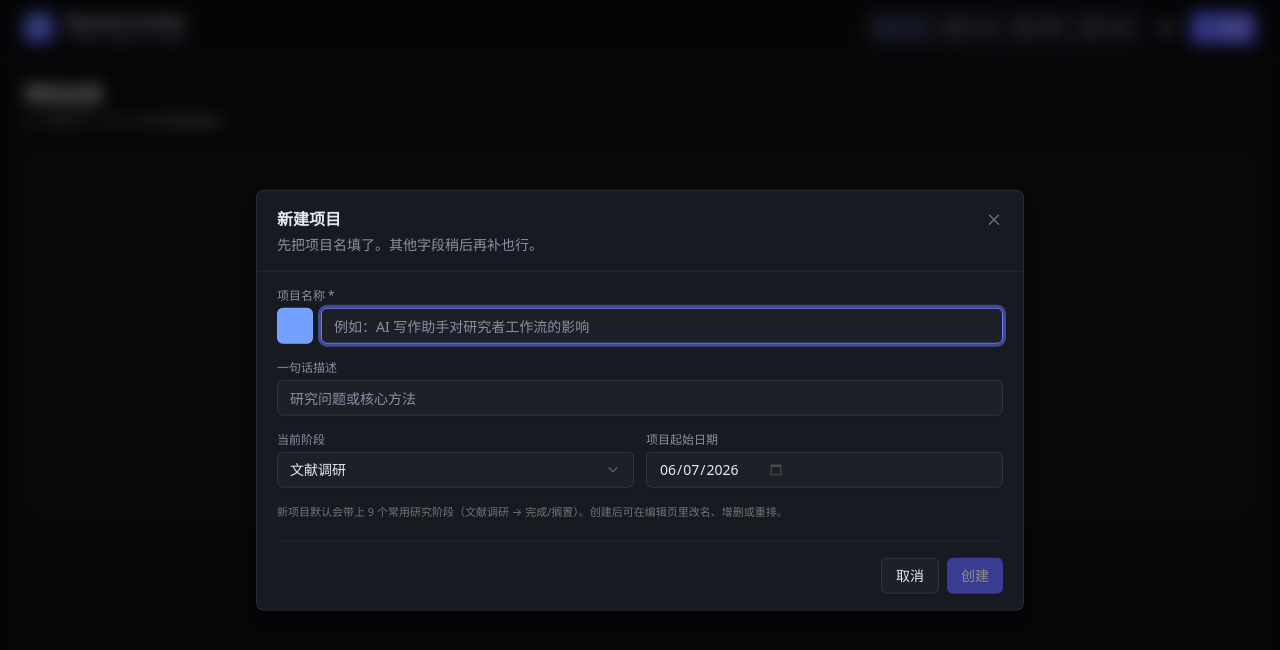
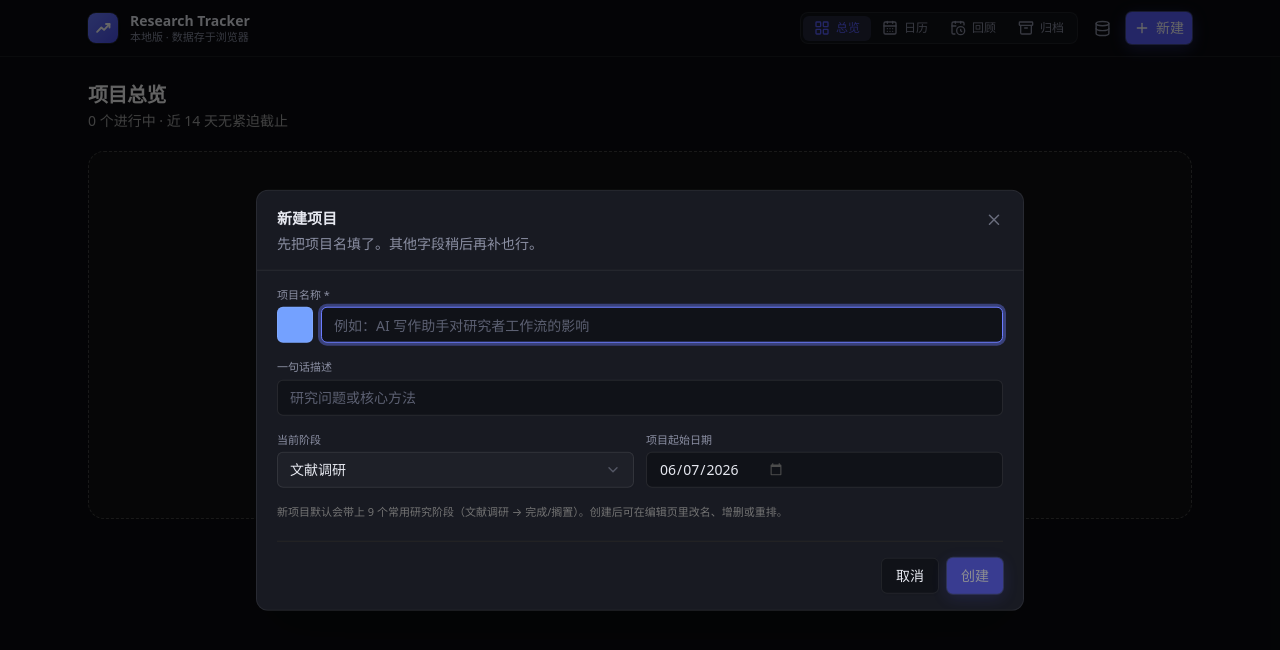
Before and after one commit to xiangjinwei2003/research-tracker, a React (Vite) app: page / in a window 1280 px wide. Both pictures are taken after a click on the button "新建". Shown: the top 650 px of the page. Built offline with nearby package versions, Linux system fonts and the light colour scheme.

Commit message:
ui: 原语层按新令牌换肤（Button/Input/Card/tabs/Dialog/菜单/Container）

```diff
--- a/src/components/ui/Button.tsx
+++ b/src/components/ui/Button.tsx
@@ -11,13 +11,12 @@ const buttonVariants = cva(
   {
     variants: {
       variant: {
-        primary: 'bg-primary text-primary-foreground shadow-xs hover:bg-primary/90',
+        primary: 'bg-primary text-primary-foreground hover:bg-primary/90 btn-glow',
         secondary:
-          'border bg-background shadow-xs hover:bg-accent hover:text-accent-foreground dark:border-input dark:bg-input/30 dark:hover:bg-input/50',
-        ghost:
-          'hover:bg-accent hover:text-accent-foreground dark:hover:bg-accent/50',
+          'border border-border bg-panel shadow-xs hover:bg-secondary hover:text-secondary-foreground',
+        ghost: 'hover:bg-accent/60 hover:text-accent-foreground',
         danger:
-          'border border-destructive/30 text-destructive shadow-xs hover:bg-destructive/10 dark:hover:bg-destructive/15',
+          'border border-destructive/30 text-destructive hover:bg-destructive/10',
       },
       size: {
         sm: 'h-8 gap-1.5 px-2.5 has-[>svg]:px-2',
--- a/src/components/ui/Card.tsx
+++ b/src/components/ui/Card.tsx
@@ -6,7 +6,7 @@ export function Card({ className, ...rest }: HTMLAttributes<HTMLDivElement>) {
     <div
       data-slot="card"
       className={cn(
-        'rounded-xl border bg-card text-card-foreground shadow-sm',
+        'rounded-xl border bg-card text-card-foreground',
         className,
       )}
       {...rest}
--- a/src/components/ui/Collapsible.tsx
+++ b/src/components/ui/Collapsible.tsx
@@ -26,7 +26,7 @@ export function Collapsible({ title, summary, defaultOpen = false, children }: P
         type="button"
         onClick={() => setOpen((v) => !v)}
         aria-expanded={open}
-        className="group flex w-full items-center gap-2 rounded-md py-3 text-left outline-none focus-visible:ring-[3px] focus-visible:ring-ring/50"
+        className="group flex w-full items-center gap-2 rounded-md py-2.5 text-left outline-none focus-visible:ring-[3px] focus-visible:ring-ring/50"
       >
         <ChevronRight
           size={15}
@@ -35,7 +35,7 @@ export function Collapsible({ title, summary, defaultOpen = false, children }: P
             open && 'rotate-90',
           )}
         />
-        <span className="text-sm font-medium text-foreground">{title}</span>
+        <span className="text-[13px] font-medium text-foreground">{title}</span>
         {!open && summary ? (
           <span className="ml-auto min-w-0 truncate pl-3 text-xs text-muted-foreground">
             {summary}
--- a/src/components/ui/Container.tsx
+++ b/src/components/ui/Container.tsx
@@ -3,5 +3,5 @@ import { cn } from '@/lib/cn'
 
 /** Shared page container so the header and every view share one width + gutter. */
 export function Container({ className, ...rest }: HTMLAttributes<HTMLDivElement>) {
-  return <div className={cn('mx-auto w-full max-w-7xl px-4 sm:px-6', className)} {...rest} />
+  return <div className={cn('mx-auto w-full max-w-6xl px-4 sm:px-6', className)} {...rest} />
 }
--- a/src/components/ui/ContextMenu.tsx
+++ b/src/components/ui/ContextMenu.tsx
@@ -23,7 +23,7 @@ export function ContextMenuContent({
       <Radix.Content
         data-slot="context-menu-content"
         className={cn(
-          'z-50 min-w-[12rem] origin-(--radix-context-menu-content-transform-origin) overflow-hidden rounded-md border bg-popover p-1 text-popover-foreground shadow-md',
+          'z-50 min-w-[12rem] origin-(--radix-context-menu-content-transform-origin) overflow-hidden rounded-lg border bg-popover p-1 text-popover-foreground shadow-xl',
           'data-[state=open]:animate-in data-[state=closed]:animate-out data-[state=closed]:fade-out-0 data-[state=open]:fade-in-0 data-[state=closed]:zoom-out-95 data-[state=open]:zoom-in-95',
           className,
         )}
@@ -51,7 +51,7 @@ export function ContextMenuItem({
       onSelect={onSelect}
       data-slot="context-menu-item"
       className={cn(
-        "relative flex cursor-default select-none items-center gap-2 rounded-sm px-2 py-1.5 text-sm outline-hidden transition-colors [&_svg]:pointer-events-none [&_svg]:shrink-0 [&_svg:not([class*='size-'])]:size-4",
+        "relative flex cursor-default select-none items-center gap-2 rounded-md px-2 py-1.5 text-[13px] outline-hidden transition-colors [&_svg]:pointer-events-none [&_svg]:shrink-0 [&_svg:not([class*='size-'])]:size-4",
         'data-[disabled]:pointer-events-none data-[disabled]:opacity-50',
         destructive
           ? 'text-destructive data-[highlighted]:bg-destructive/10 data-[highlighted]:text-destructive [&_svg:not([class*=text-])]:text-destructive'
--- a/src/components/ui/Dialog.tsx
+++ b/src/components/ui/Dialog.tsx
@@ -32,19 +32,19 @@ export function Dialog({
       <Radix.Portal>
         <Radix.Overlay
           data-slot="dialog-overlay"
-          className="fixed inset-0 z-40 bg-black/50 backdrop-blur-sm data-[state=open]:animate-in data-[state=closed]:animate-out data-[state=closed]:fade-out-0 data-[state=open]:fade-in-0"
+          className="fixed inset-0 z-40 bg-black/60 data-[state=open]:animate-in data-[state=closed]:animate-out data-[state=closed]:fade-out-0 data-[state=open]:fade-in-0"
         />
         <Radix.Content
           data-slot="dialog-content"
           className={cn(
-            'fixed left-1/2 top-1/2 z-50 grid max-h-[90dvh] w-[calc(100vw-2rem)] -translate-x-1/2 -translate-y-1/2 grid-rows-[auto_minmax(0,1fr)] overflow-hidden rounded-lg border bg-popover text-popover-foreground shadow-lg outline-none',
+            'fixed left-1/2 top-1/2 z-50 grid max-h-[90dvh] w-[calc(100vw-2rem)] -translate-x-1/2 -translate-y-1/2 grid-rows-[auto_minmax(0,1fr)] overflow-hidden rounded-xl border bg-popover text-popover-foreground shadow-2xl outline-none',
             'duration-200 data-[state=open]:animate-in data-[state=closed]:animate-out data-[state=closed]:fade-out-0 data-[state=open]:fade-in-0 data-[state=closed]:zoom-out-95 data-[state=open]:zoom-in-95',
             sizeCls[size],
           )}
         >
           <div className="flex items-start justify-between gap-4 border-b px-5 py-4">
             <div className="grid gap-1">
-              <Radix.Title className="text-base font-semibold text-foreground">
+              <Radix.Title className="text-[15px] font-semibold text-foreground">
                 {title}
               </Radix.Title>
               {description ? (
--- a/src/components/ui/DropdownMenu.tsx
+++ b/src/components/ui/DropdownMenu.tsx
@@ -29,7 +29,7 @@ export function DropdownMenuContent({
         sideOffset={6}
         data-slot="dropdown-menu-content"
         className={cn(
-          'z-50 min-w-[12rem] origin-(--radix-dropdown-menu-content-transform-origin) overflow-hidden rounded-md border bg-popover p-1 text-popover-foreground shadow-md',
+          'z-50 min-w-[12rem] origin-(--radix-dropdown-menu-content-transform-origin) overflow-hidden rounded-lg border bg-popover p-1 text-popover-foreground shadow-xl',
           'data-[state=open]:animate-in data-[state=closed]:animate-out data-[state=closed]:fade-out-0 data-[state=open]:fade-in-0 data-[state=closed]:zoom-out-95 data-[state=open]:zoom-in-95 data-[side=bottom]:slide-in-from-top-2 data-[side=top]:slide-in-from-bottom-2',
           className,
         )}
@@ -57,7 +57,7 @@ export function DropdownMenuItem({
       onSelect={onSelect}
       data-slot="dropdown-menu-item"
       className={cn(
-        "relative flex cursor-default select-none items-center gap-2 rounded-sm px-2 py-1.5 text-sm outline-hidden transition-colors [&_svg]:pointer-events-none [&_svg]:shrink-0 [&_svg:not([class*='size-'])]:size-4",
+        "relative flex cursor-default select-none items-center gap-2 rounded-md px-2 py-1.5 text-[13px] outline-hidden transition-colors [&_svg]:pointer-events-none [&_svg]:shrink-0 [&_svg:not([class*='size-'])]:size-4",
         'data-[disabled]:pointer-events-none data-[disabled]:opacity-50',
         destructive
           ? 'text-destructive data-[highlighted]:bg-destructive/10 data-[highlighted]:text-destructive [&_svg:not([class*=text-])]:text-destructive'
--- a/src/components/ui/Input.tsx
+++ b/src/components/ui/Input.tsx
@@ -3,11 +3,11 @@ import { cn } from '@/lib/cn'
 
 /** shadcn/ui field styling (tokens + focus ring), shared by input-like controls. */
 const fieldCls =
-  'flex w-full min-w-0 rounded-md border border-input bg-transparent px-3 py-1 text-sm shadow-xs outline-none transition-[color,box-shadow] ' +
-  'placeholder:text-muted-foreground selection:bg-primary selection:text-primary-foreground ' +
-  'focus-visible:border-ring focus-visible:ring-[3px] focus-visible:ring-ring/50 ' +
+  'flex w-full min-w-0 rounded-md border border-input bg-panel px-3 py-1 text-sm outline-none transition-[color,box-shadow] ' +
+  'placeholder:text-faint selection:bg-primary selection:text-primary-foreground ' +
+  'focus-visible:border-ring focus-visible:ring-[3px] focus-visible:ring-ring/40 ' +
   'disabled:cursor-not-allowed disabled:opacity-50 ' +
-  'aria-invalid:border-destructive aria-invalid:ring-destructive/20 dark:aria-invalid:ring-destructive/40 dark:bg-input/30'
+  'aria-invalid:border-destructive aria-invalid:ring-destructive/20'
 
 export const Input = forwardRef<HTMLInputElement, InputHTMLAttributes<HTMLInputElement>>(
   function Input({ className, ...rest }, ref) {
@@ -51,7 +51,7 @@ export function Label({
     <label
       data-slot="label"
       className={cn(
-        'mb-1 flex items-center gap-2 text-xs font-medium text-muted-foreground select-none',
+        'mb-1 flex items-center gap-2 text-[11px] font-medium text-muted-foreground select-none',
         className,
       )}
       {...rest}
--- a/src/components/ui/calendar.tsx
+++ b/src/components/ui/calendar.tsx
@@ -206,7 +206,7 @@ function CalendarDayButton({
       data-range-end={modifiers.range_end}
       data-range-middle={modifiers.range_middle}
       className={cn(
-        "flex aspect-square size-auto w-full min-w-(--cell-size) flex-col gap-1 leading-none font-normal group-data-[focused=true]/day:relative group-data-[focused=true]/day:z-10 group-data-[focused=true]/day:border-ring group-data-[focused=true]/day:ring-[3px] group-data-[focused=true]/day:ring-ring/50 data-[range-end=true]:rounded-md data-[range-end=true]:rounded-r-md data-[range-end=true]:bg-primary data-[range-end=true]:text-primary-foreground data-[range-middle=true]:rounded-none data-[range-middle=true]:bg-accent data-[range-middle=true]:text-accent-foreground data-[range-start=true]:rounded-md data-[range-start=true]:rounded-l-md data-[range-start=true]:bg-primary data-[range-start=true]:text-primary-foreground data-[selected-single=true]:bg-primary data-[selected-single=true]:text-primary-foreground dark:hover:text-accent-foreground [&>span]:text-xs [&>span]:opacity-70",
+        "flex aspect-square size-auto w-full min-w-(--cell-size) flex-col gap-1 leading-none font-normal group-data-[focused=true]/day:relative group-data-[focused=true]/day:z-10 group-data-[focused=true]/day:border-ring group-data-[focused=true]/day:ring-[3px] group-data-[focused=true]/day:ring-ring/50 data-[range-end=true]:rounded-md data-[range-end=true]:rounded-r-md data-[range-end=true]:bg-primary data-[range-end=true]:text-primary-foreground data-[range-middle=true]:rounded-none data-[range-middle=true]:bg-accent data-[range-middle=true]:text-accent-foreground data-[range-start=true]:rounded-md data-[range-start=true]:rounded-l-md data-[range-start=true]:bg-primary data-[range-start=true]:text-primary-foreground data-[selected-single=true]:bg-primary data-[selected-single=true]:text-primary-foreground hover:text-accent-foreground [&>span]:text-xs [&>span]:opacity-70",
         defaultClassNames.day,
         className
       )}
--- a/src/components/ui/switch.tsx
+++ b/src/components/ui/switch.tsx
@@ -17,7 +17,7 @@ function Switch({
       data-slot="switch"
       data-size={size}
       className={cn(
-        "peer group/switch inline-flex shrink-0 items-center rounded-full border border-transparent shadow-xs transition-all outline-none focus-visible:border-ring focus-visible:ring-[3px] focus-visible:ring-ring/50 disabled:cursor-not-allowed disabled:opacity-50 data-[size=default]:h-[1.15rem] data-[size=default]:w-8 data-[size=sm]:h-3.5 data-[size=sm]:w-6 data-[state=checked]:bg-primary data-[state=unchecked]:bg-input dark:data-[state=unchecked]:bg-input/80",
+        "peer group/switch inline-flex shrink-0 items-center rounded-full border border-transparent shadow-xs transition-all outline-none focus-visible:border-ring focus-visible:ring-[3px] focus-visible:ring-ring/50 disabled:cursor-not-allowed disabled:opacity-50 data-[size=default]:h-[1.15rem] data-[size=default]:w-8 data-[size=sm]:h-3.5 data-[size=sm]:w-6 data-[state=checked]:bg-primary data-[state=unchecked]:bg-input",
         className
       )}
       {...props}
@@ -25,7 +25,7 @@ function Switch({
       <SwitchPrimitive.Thumb
         data-slot="switch-thumb"
         className={cn(
-          "pointer-events-none block rounded-full bg-background ring-0 transition-transform group-data-[size=default]/switch:size-4 group-data-[size=sm]/switch:size-3 data-[state=checked]:translate-x-[calc(100%-2px)] data-[state=unchecked]:translate-x-0 dark:data-[state=checked]:bg-primary-foreground dark:data-[state=unchecked]:bg-foreground"
+          "pointer-events-none block rounded-full ring-0 transition-transform group-data-[size=default]/switch:size-4 group-data-[size=sm]/switch:size-3 data-[state=checked]:translate-x-[calc(100%-2px)] data-[state=unchecked]:translate-x-0 data-[state=checked]:bg-primary-foreground data-[state=unchecked]:bg-foreground"
         )}
       />
     </SwitchPrimitive.Root>
--- a/src/components/ui/tabs.tsx
+++ b/src/components/ui/tabs.tsx
@@ -24,11 +24,11 @@ function Tabs({
 }
 
 const tabsListVariants = cva(
-  "group/tabs-list inline-flex w-fit items-center justify-center rounded-lg p-0.5 text-muted-foreground group-data-[orientation=horizontal]/tabs:h-9 group-data-[orientation=vertical]/tabs:h-fit group-data-[orientation=vertical]/tabs:flex-col data-[variant=line]:rounded-none",
+  "group/tabs-list inline-flex w-fit items-center justify-center rounded-lg p-0.5 text-muted-foreground group-data-[orientation=horizontal]/tabs:h-8 group-data-[orientation=vertical]/tabs:h-fit group-data-[orientation=vertical]/tabs:flex-col data-[variant=line]:rounded-none",
   {
     variants: {
       variant: {
-        default: "bg-muted",
+        default: "bg-panel border border-border",
         line: "gap-1 bg-transparent",
       },
     },
@@ -62,9 +62,9 @@ function TabsTrigger({
     <TabsPrimitive.Trigger
       data-slot="tabs-trigger"
       className={cn(
-        "relative inline-flex h-[calc(100%-1px)] flex-1 items-center justify-center gap-1.5 rounded-md border border-transparent px-2 py-1 text-sm font-medium whitespace-nowrap text-foreground/60 transition-all group-data-[orientation=vertical]/tabs:w-full group-data-[orientation=vertical]/tabs:justify-start hover:text-foreground focus-visible:border-ring focus-visible:ring-[3px] focus-visible:ring-ring/50 focus-visible:outline-1 focus-visible:outline-ring disabled:pointer-events-none disabled:opacity-50 group-data-[variant=default]/tabs-list:data-[state=active]:shadow-sm group-data-[variant=line]/tabs-list:data-[state=active]:shadow-none dark:text-muted-foreground dark:hover:text-foreground [&_svg]:pointer-events-none [&_svg]:shrink-0 [&_svg:not([class*='size-'])]:size-4",
-        "group-data-[variant=line]/tabs-list:bg-transparent group-data-[variant=line]/tabs-list:data-[state=active]:bg-transparent dark:group-data-[variant=line]/tabs-list:data-[state=active]:border-transparent dark:group-data-[variant=line]/tabs-list:data-[state=active]:bg-transparent",
-        "data-[state=active]:bg-background data-[state=active]:text-foreground dark:data-[state=active]:border-input dark:data-[state=active]:bg-input/30 dark:data-[state=active]:text-foreground",
+        "relative inline-flex h-[calc(100%-1px)] flex-1 items-center justify-center gap-1.5 rounded-md border border-transparent px-2 py-1 text-xs font-medium whitespace-nowrap text-muted-foreground transition-all group-data-[orientation=vertical]/tabs:w-full group-data-[orientation=vertical]/tabs:justify-start hover:text-foreground focus-visible:border-ring focus-visible:ring-[3px] focus-visible:ring-ring/50 focus-visible:outline-1 focus-visible:outline-ring disabled:pointer-events-none disabled:opacity-50 group-data-[variant=line]/tabs-list:data-[state=active]:shadow-none [&_svg]:pointer-events-none [&_svg]:shrink-0 [&_svg:not([class*='size-'])]:size-4",
+        "group-data-[variant=line]/tabs-list:bg-transparent group-data-[variant=line]/tabs-list:data-[state=active]:border-transparent group-data-[variant=line]/tabs-list:data-[state=active]:bg-transparent",
+        "data-[state=active]:bg-accent data-[state=active]:text-accent-foreground",
         "after:absolute after:bg-foreground after:opacity-0 after:transition-opacity group-data-[orientation=horizontal]/tabs:after:inset-x-0 group-data-[orientation=horizontal]/tabs:after:bottom-[-5px] group-data-[orientation=horizontal]/tabs:after:h-0.5 group-data-[orientation=vertical]/tabs:after:inset-y-0 group-data-[orientation=vertical]/tabs:after:-right-1 group-data-[orientation=vertical]/tabs:after:w-0.5 group-data-[variant=line]/tabs-list:data-[state=active]:after:opacity-100",
         className
       )}
```
